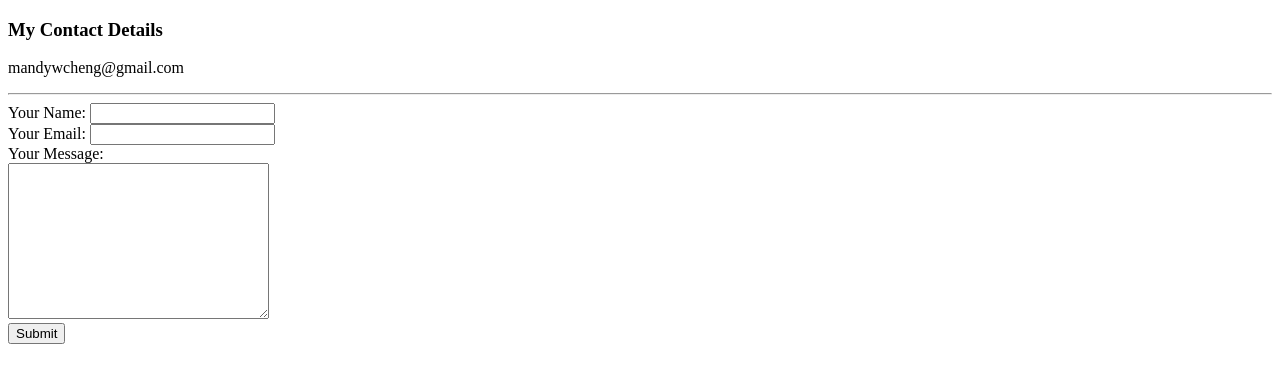
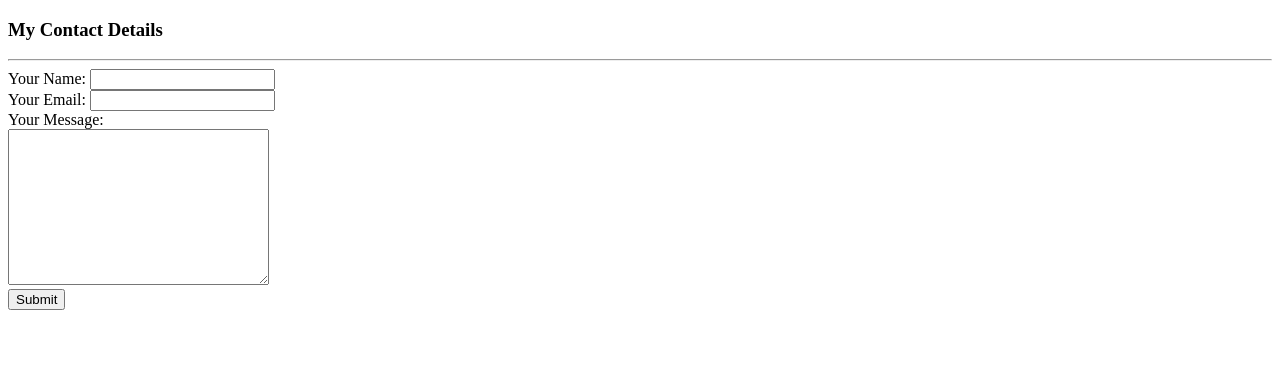
Before and after one commit to MCheng18/cv, a plain HTML site: page contact details.html in a window 1280 px wide. Drawn offline with Linux system fonts and the light colour scheme.

Commit message:
Update contact details.html

```diff
--- a/contact details.html
+++ b/contact details.html
@@ -8,7 +8,7 @@
 
 <body>
   <h3>My Contact Details</h3>
-  <p>mandywcheng@gmail.com</p>
+  <p></p>
   <hr>
   <form action="" method="post" enctype="text/plain">
     <label>Your Name:</label>
```
